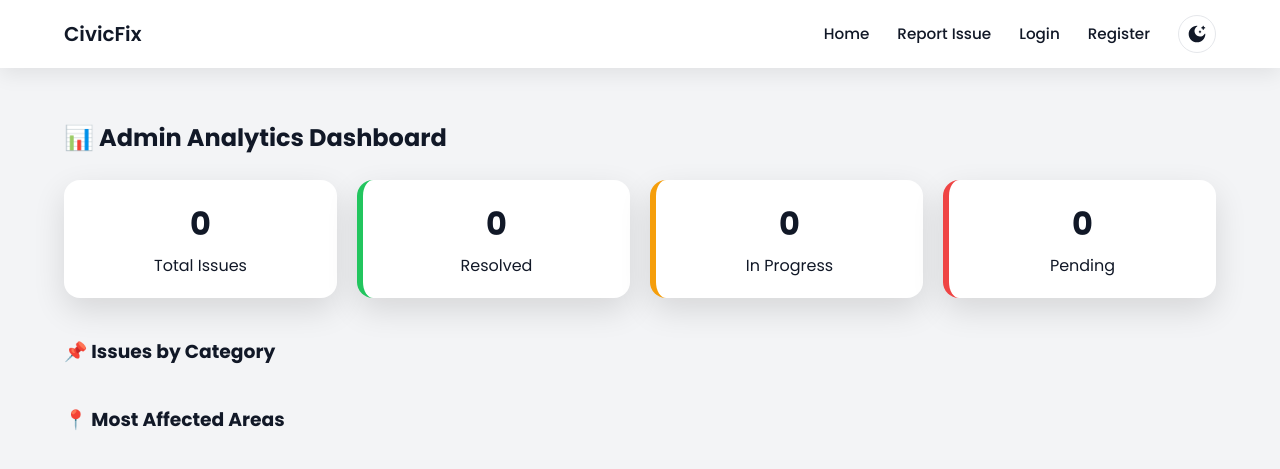
After one commit to atharva7471/CivicFix, a Flask app: page /admin/dashboard in a window 1280 px wide. The commit adds this page. Shown: the top 469 px of the page. Run offline with Flask 3, Linux system fonts and the light colour scheme; data that the repository does not hold is empty.

Commit message:
Added admin analytics dashboard with issue and area insights

```diff
--- a/app.py
+++ b/app.py
@@ -271,5 +271,41 @@ def logout():
     session.clear()
     return redirect(url_for("login"))
 
+@app.route("/admin/dashboard")
+def admin_dashboard():
+
+    # 🔒 Admin check
+    if session.get("user_email") != os.getenv("ADMIN_EMAIL"):
+        return "Unauthorized", 403
+
+    total_issues = problems_collection.count_documents({})
+    resolved_issues = problems_collection.count_documents({"status": "Resolved"})
+    pending_issues = problems_collection.count_documents({"status": "Pending"})
+    in_progress_issues = problems_collection.count_documents({"status": "Acknowledged"})
+
+    # Category-wise count
+    category_stats = list(problems_collection.aggregate([
+        {"$group": {"_id": "$category", "count": {"$sum": 1}}},
+        {"$sort": {"count": -1}}
+    ]))
+
+    # Area-wise count (top 5)
+    area_stats = list(problems_collection.aggregate([
+        {"$group": {"_id": "$location.area_name", "count": {"$sum": 1}}},
+        {"$sort": {"count": -1}},
+        {"$limit": 5}
+    ]))
+
+    return render_template(
+        "admin_dashboard.html",
+        total_issues=total_issues,
+        resolved_issues=resolved_issues,
+        pending_issues=pending_issues,
+        in_progress_issues=in_progress_issues,
+        category_stats=category_stats,
+        area_stats=area_stats
+    )
+
+
 if __name__ == "__main__":
     app.run(debug=True)
--- /dev/null
+++ b/static/css/admin_dashboard.css
@@ -0,0 +1,39 @@
+.stats-grid {
+  display: grid;
+  grid-template-columns: repeat(4, 1fr);
+  gap: 20px;
+  margin-bottom: 30px;
+}
+
+.stat-card {
+  padding: 20px;
+  border-radius: 16px;
+  background: var(--bg-primary);
+  box-shadow: var(--card-shadow);
+  text-align: center;
+}
+
+.stat-card h3 {
+  font-size: 2rem;
+  margin-bottom: 6px;
+}
+
+.stat-card.success { border-left: 6px solid #22c55e; }
+.stat-card.warning { border-left: 6px solid #f59e0b; }
+.stat-card.danger { border-left: 6px solid #ef4444; }
+
+.stats-list {
+  list-style: none;
+  padding: 0;
+  max-width: 500px;
+}
+
+.stats-list li {
+  display: flex;
+  justify-content: space-between;
+  padding: 12px 14px;
+  background: var(--bg-primary);
+  border-radius: 10px;
+  margin-bottom: 10px;
+  box-shadow: var(--card-shadow);
+}
--- a/static/css/home.css
+++ b/static/css/home.css
@@ -203,6 +203,7 @@ body.home .container {
   border: none;
   cursor: pointer;
   font-weight: 600;
+  text-decoration: none;
   color: var(--accent-secondary);
 }
 
--- /dev/null
+++ b/templates/admin_dashboard.html
@@ -0,0 +1,55 @@
+{% extends "base.html" %}
+{% block title %}Admin Dashboard – CivicFix{% endblock %}
+{% block head %}
+<link rel="stylesheet"
+            href="{{ url_for('static', filename='css/admin_dashboard.css') }}">
+{% endblock %}
+{% block container %}
+<h2 style="margin-bottom: 24px;">📊 Admin Analytics Dashboard</h2>
+
+<!-- SUMMARY CARDS -->
+<div class="stats-grid">
+  <div class="stat-card">
+    <h3>{{ total_issues }}</h3>
+    <p>Total Issues</p>
+  </div>
+
+  <div class="stat-card success">
+    <h3>{{ resolved_issues }}</h3>
+    <p>Resolved</p>
+  </div>
+
+  <div class="stat-card warning">
+    <h3>{{ in_progress_issues }}</h3>
+    <p>In Progress</p>
+  </div>
+
+  <div class="stat-card danger">
+    <h3>{{ pending_issues }}</h3>
+    <p>Pending</p>
+  </div>
+</div>
+
+<!-- CATEGORY STATS -->
+<h3 style="margin-top: 40px;">📌 Issues by Category</h3>
+<ul class="stats-list">
+  {% for cat in category_stats %}
+  <li>
+    <strong>{{ cat._id }}</strong>
+    <span>{{ cat.count }}</span>
+  </li>
+  {% endfor %}
+</ul>
+
+<!-- AREA STATS -->
+<h3 style="margin-top: 40px;">📍 Most Affected Areas</h3>
+<ul class="stats-list">
+  {% for area in area_stats %}
+  <li>
+    <strong>{{ area._id }}</strong>
+    <span>{{ area.count }}</span>
+  </li>
+  {% endfor %}
+</ul>
+
+{% endblock %}
--- a/templates/home.html
+++ b/templates/home.html
@@ -152,8 +152,8 @@
                             {% if problem.is_verified and
                             problem.is_top_priority %}
                             <a href="/export/{{ problem._id }}"
-                                class="export-btn">
-                                📄 Export Complaint
+                                class="share-btn">
+                                📋Export Complaint
                             </a>
                             {% else %}
                             <span class="export-hint">
```
Also changed, not shown: templates/export_issue.html (+111 -96 lines).
